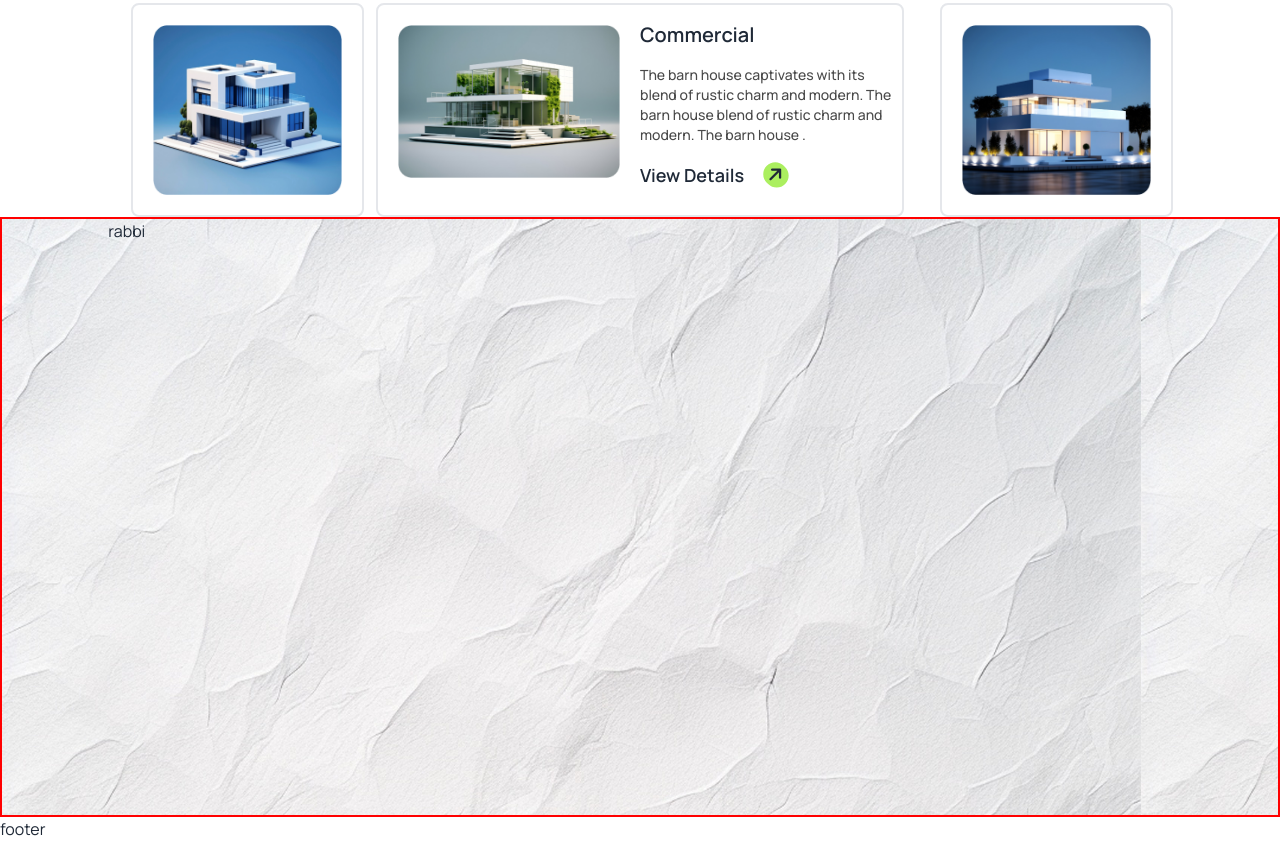
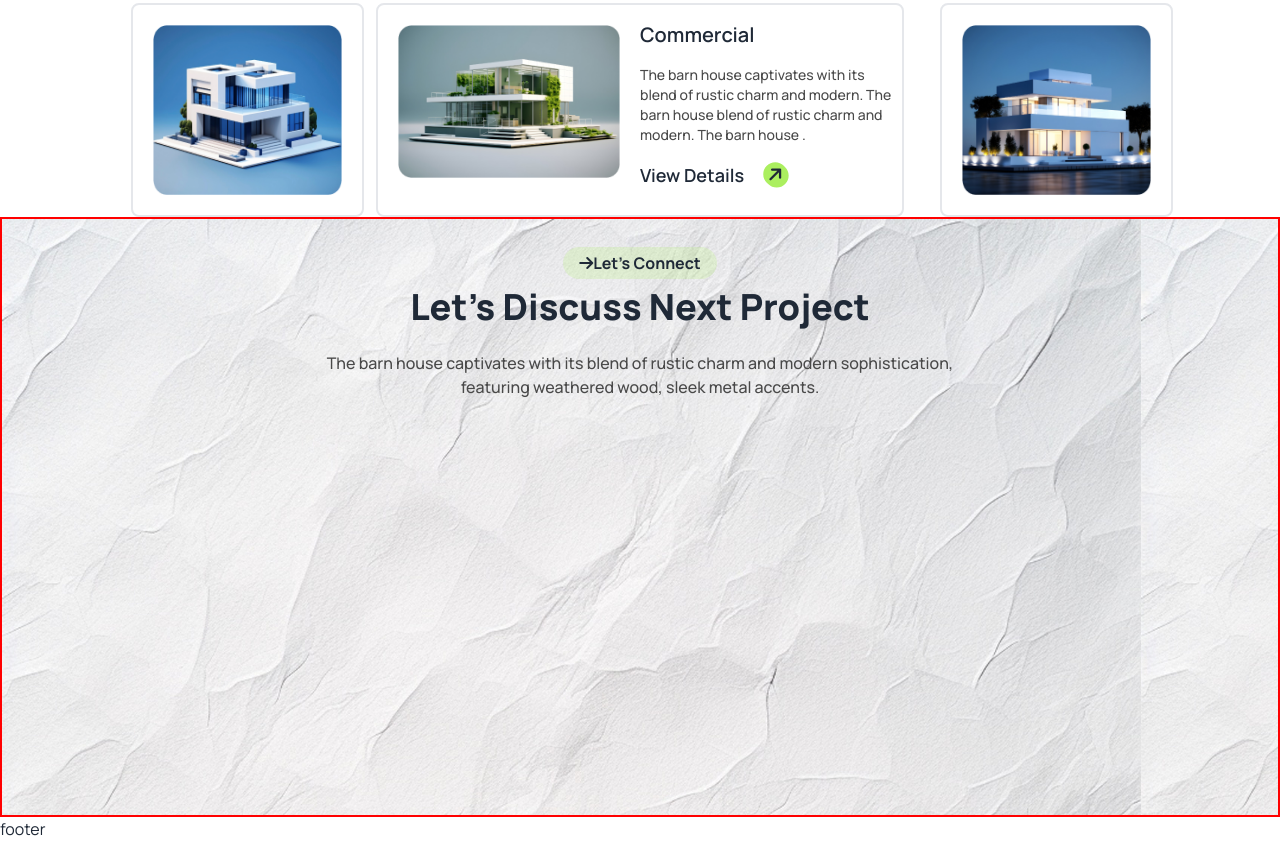
Before and after one commit to rabbi-hosen00/HousePlans-Project, a plain HTML site: page index.html in a window 1280 px wide. Shown: the part 2255-3096 px from the top of the page. Drawn offline with nearby package versions, Linux system fonts and the light colour scheme.

Commit message:
Completated  Discuss Next Project title

```diff
--- a/index.html
+++ b/index.html
@@ -217,11 +217,13 @@
 
       <!-- Lets Discuss Next Project -->
        <section class=" h-[75vh] bg-banerBg  border-2 border-[red]">
-           <div >
+           <div class="w-10/12 mx-auto">
             <!-- Let’s Discuss Next Project title -->
-              <div class="w-10/12 mx-auto">
-                rabbi
-              </div>
+            <div class="mt-7  items-center text-center justify-center">
+              <button class="bg-[rgba(171,239,95,0.2)] py-1 px-4 rounded-3xl text-base font-bold "><i class="fa-solid fa-arrow-right"></i>Let’s Connect</button>
+              <h4 class="font-extrabold text-4xl pt-2"> Let’s Discuss Next Project </h4>
+              <p class="text-base text-[rgb(73,73,73)] font-medium mt-6 mb-6">The barn house captivates with its blend of rustic charm and modern sophistication, <br> featuring weathered wood, sleek metal accents.</p>
+            </div>
 
 
            </div>
```
